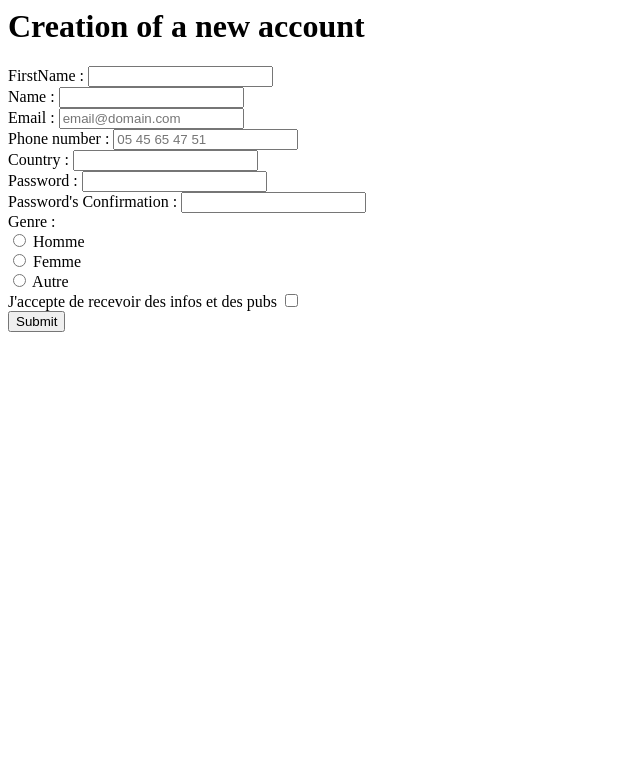
After one commit to TheRefraction/Martine-travels, a PHP site: page /Create_New_Profile.php in a window 1280 px wide. The commit adds this page. Shown: the top 783 px of the page, without its empty margins (0-640 px from the left). Run offline with PHP 8.4, Linux system fonts and the light colour scheme.

Commit message:
creation of account

```diff
--- /dev/null
+++ b/Create_New_Profile.php
@@ -0,0 +1,62 @@
+<html>
+    <head>
+
+    </head>
+    <body>
+    <h1>Creation of a new account</h1>
+    <form method="post" action="url">
+        <label>
+            FirstName : <input type="text" name="prenom" />
+        </label>
+        <br />
+        <label>
+            Name : <input type="text" name="nom" />
+        </label>
+        <br />
+
+        <label>
+            Email : <input type="email" placeholder="email@domain.com" name="email" required="required" />
+        </label>
+        </br>
+        <label>
+            Phone number : <input type="number" placeholder="05 45 65 47 51" name="Phone number" required="required" />
+        </label>
+        <br />
+        <label>
+            Country : <input type="text" name="country" />
+        </label>
+        </br>
+        <label>
+            Password : <input type="password" name="password" required="required" />
+        </label>
+        </br>
+        <label>
+            Password's Confirmation : <input type="password" name="password" required="required" />
+        </label>
+        <br />
+        Genre : <br />
+        <label>
+            <input type="radio" name="genre" /> Homme
+        </label>
+        <br />
+        <label>
+            <input type="radio" name="genre" /> Femme
+        </label>
+        <br />
+        <label>
+            <input type="radio" name="genre" /> Autre
+        </label>
+        <br />
+        <label>
+            J'accepte de recevoir des infos et des pubs
+            <input type="checkbox" name="pub" />
+        </label>
+        <br />
+        <input type="submit" value="Submit" />
+        </form>
+    </body>
+
+
+
+
+</html>
--- a/login.php
+++ b/login.php
@@ -4,10 +4,10 @@
         <title>Martine's Travels</title>
     </head>
     <body>
-        <h1>connexion to Martine's Travels</h1>
+        <h1> Login to Martine's Travels</h1>
         <form method="post" action="url">
             <label>
-                login : <input type="text" name="login" />
+                Login : <input type="text" name="login" />
             </label>
             <br />
             <label>
@@ -16,7 +16,6 @@
             <br />
             <input type="submit" value="Submit" />
         </form>
-
     </body>
 
 </html>
```
